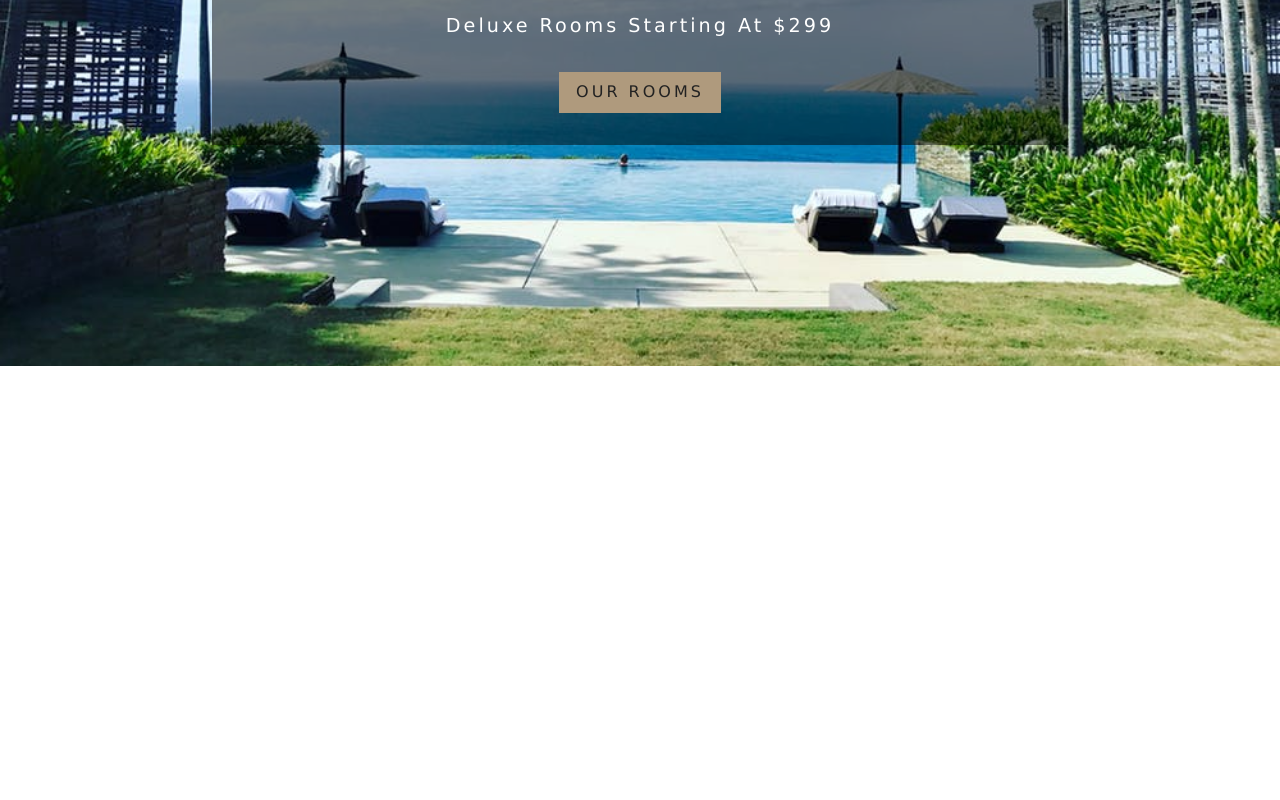
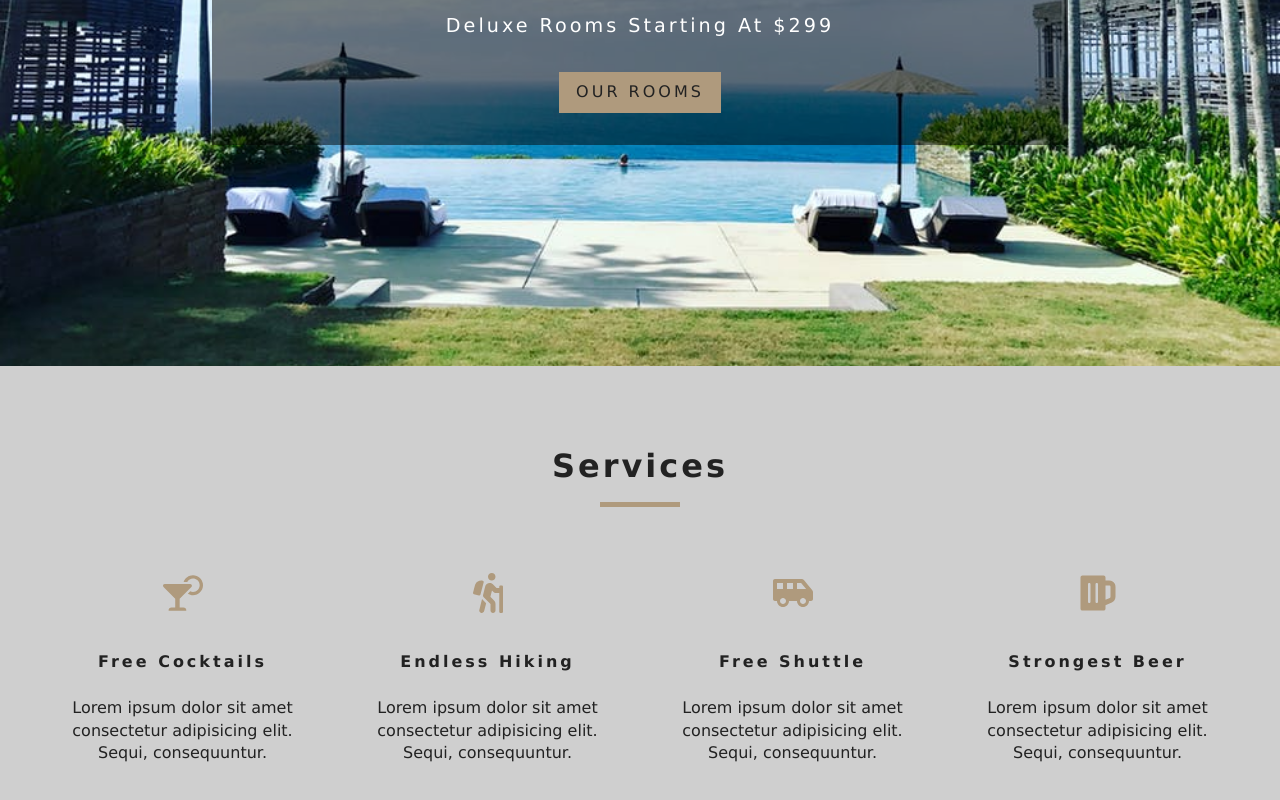
Before and after one commit to skin93/resort-reservation, a React (Create React App) app: page / in a window 1280 px wide. Shown: the part 434-1234 px from the top of the page. Before the commit the page ends 800 px from the top, so only its background shows below. Built offline with nearby package versions, Linux system fonts and the light colour scheme.

Commit message:
services component included

```diff
--- a/src/components/Services.js
+++ b/src/components/Services.js
@@ -1,12 +1,52 @@
 import React, { Component } from 'react';
+import { FaCocktail, FaHiking, FaShuttleVan, FaBeer } from 'react-icons/fa';
 import Title from './Title';
 
 export default class Services extends Component {
+  state = {
+    services: [
+      {
+        icon: <FaCocktail />,
+        title: 'Free cocktails',
+        info:
+          'Lorem ipsum dolor sit amet consectetur adipisicing elit. Sequi, consequuntur.'
+      },
+      {
+        icon: <FaHiking />,
+        title: 'Endless Hiking',
+        info:
+          'Lorem ipsum dolor sit amet consectetur adipisicing elit. Sequi, consequuntur.'
+      },
+      {
+        icon: <FaShuttleVan />,
+        title: 'Free shuttle',
+        info:
+          'Lorem ipsum dolor sit amet consectetur adipisicing elit. Sequi, consequuntur.'
+      },
+      {
+        icon: <FaBeer />,
+        title: 'Strongest Beer',
+        info:
+          'Lorem ipsum dolor sit amet consectetur adipisicing elit. Sequi, consequuntur.'
+      }
+    ]
+  };
   render() {
     return (
-      <div>
+      <section className='services'>
         <Title title='services' />
-      </div>
+        <div className='services-center'>
+          {this.state.services.map((item, index) => {
+            return (
+              <article key={index} className='service'>
+                <span>{item.icon}</span>
+                <h6>{item.title}</h6>
+                <p>{item.info}</p>
+              </article>
+            );
+          })}
+        </div>
+      </section>
     );
   }
 }
--- a/src/components/Title.js
+++ b/src/components/Title.js
@@ -1,6 +1,6 @@
 import React from 'react';
 
-const Title = () => {
+const Title = ({ title }) => {
   return (
     <div className='section-title'>
       <h4>{title}</h4>
--- a/src/pages/Home.js
+++ b/src/pages/Home.js
@@ -2,16 +2,23 @@
 import Hero from '../components/Hero';
 import Banner from '../components/Banner';
 import { Link } from 'react-router-dom';
+import Services from '../components/Services';
 
 const Home = () => {
   return (
+    <>
       <Hero>
-      <Banner title='luxurious rooms' subtitle='deluxe rooms starting at $299'>
+        <Banner
+          title='luxurious rooms'
+          subtitle='deluxe rooms starting at $299'
+        >
           <Link to='/rooms' className='btn-primary'>
             our rooms
           </Link>
         </Banner>
       </Hero>
+      <Services />
+    </>
   );
 };
 
--- a/src/styles/App.css
+++ b/src/styles/App.css
@@ -203,6 +203,7 @@
 
 .services h6 {
   letter-spacing: 3px;
+  text-transform: capitalize;
 }
 
 .services p {
--- a/src/styles/_services.scss
+++ b/src/styles/_services.scss
@@ -25,6 +25,7 @@
 
   h6 {
     letter-spacing: $mainSpacing;
+    text-transform: capitalize;
   }
 
   p {
```
Also changed, not shown: 1 other file (tests, documents, lock files or other folders). Lines whose indentation alone changed are shown as unchanged.
